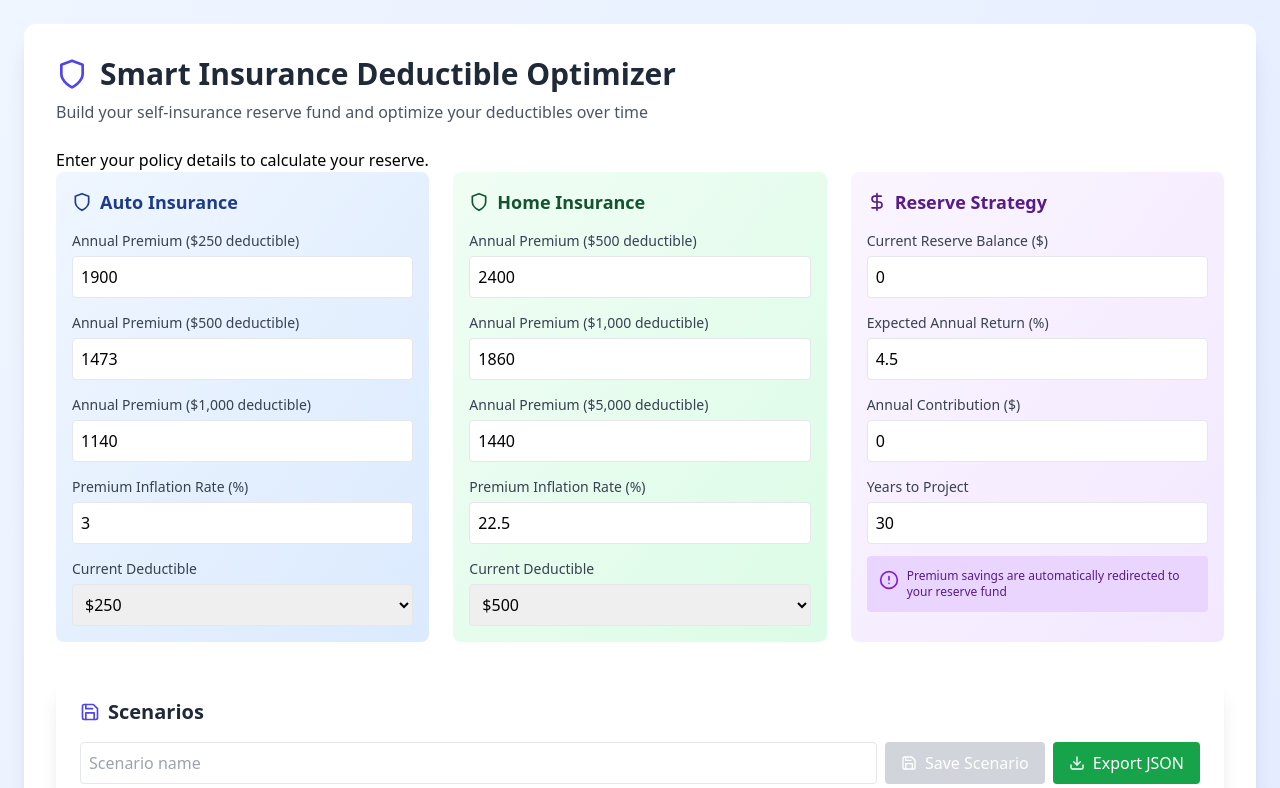
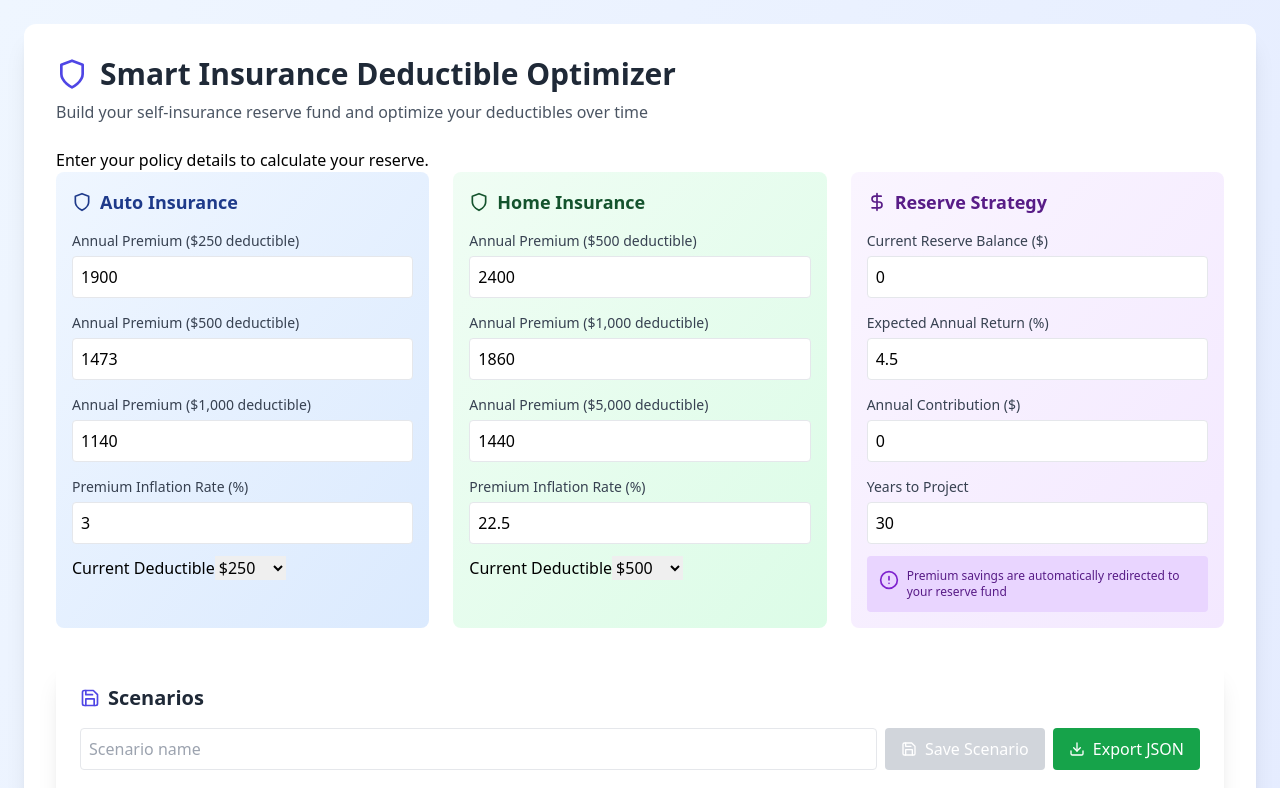
Before and after one commit to GetDigitalOS/smartinsuredreserve, a Next.js app: page / in a window 1280 px wide. Shown: the top 788 px of the page. Built offline with nearby package versions, Linux system fonts and the light colour scheme.

Commit message:
refactor: reuse SelectField for optimizer deductibles

```diff
--- a/src/components/InsuranceOptimizer.tsx
+++ b/src/components/InsuranceOptimizer.tsx
@@ -10,6 +10,7 @@ import ProjectionTable from './ProjectionTable';
 import ReportActions from './ReportActions';
 import FirstUseNotice from './FirstUseNotice';
 import InsightsPanel from './InsightsPanel';
+import SelectField from './SelectField';
 import type { ProjectionInputs, ProjectionRow } from '../lib/types';
 
 const FieldError: React.FC<{ id: string; message?: string }> = ({ id, message }) =>
@@ -80,14 +81,17 @@ const InsuranceOptimizer: React.FC = () => {
                   <input id="autoInflation" type="number" step="0.1" value={inputs.autoInflation} onChange={(e) => handleInputChange('autoInflation', e.target.value)} aria-invalid={!!validation.errors.autoInflation} aria-describedby={validation.errors.autoInflation ? 'autoInflation-error' : undefined} className="w-full p-2 border rounded mt-1" />
                   <FieldError id="autoInflation-error" message={validation.errors.autoInflation} />
                 </div>
-                <div>
-                  <label htmlFor="autoCurrentDeductible" className="text-sm font-medium text-gray-700">Current Deductible</label>
-                  <select id="autoCurrentDeductible" value={inputs.autoCurrentDeductible} onChange={(e) => handleInputChange('autoCurrentDeductible', e.target.value)} className="w-full p-2 border rounded mt-1">
-                    <option value={250}>$250</option>
-                    <option value={500}>$500</option>
-                    <option value={1000}>$1,000</option>
-                  </select>
-                </div>
+                <SelectField
+                  id="autoCurrentDeductible"
+                  label="Current Deductible"
+                  value={inputs.autoCurrentDeductible}
+                  onChange={(value) => handleInputChange('autoCurrentDeductible', value)}
+                  options={[
+                    { value: 250, label: '$250' },
+                    { value: 500, label: '$500' },
+                    { value: 1000, label: '$1,000' }
+                  ]}
+                />
               </div>
             </div>
 
@@ -117,14 +121,17 @@ const InsuranceOptimizer: React.FC = () => {
                   <input id="homeInflation" type="number" step="0.1" value={inputs.homeInflation} onChange={(e) => handleInputChange('homeInflation', e.target.value)} aria-invalid={!!validation.errors.homeInflation} aria-describedby={validation.errors.homeInflation ? 'homeInflation-error' : undefined} className="w-full p-2 border rounded mt-1" />
                   <FieldError id="homeInflation-error" message={validation.errors.homeInflation} />
                 </div>
-                <div>
-                  <label htmlFor="homeCurrentDeductible" className="text-sm font-medium text-gray-700">Current Deductible</label>
-                  <select id="homeCurrentDeductible" value={inputs.homeCurrentDeductible} onChange={(e) => handleInputChange('homeCurrentDeductible', e.target.value)} className="w-full p-2 border rounded mt-1">
-                    <option value={500}>$500</option>
-                    <option value={1000}>$1,000</option>
-                    <option value={5000}>$5,000</option>
-                  </select>
-                </div>
+                <SelectField
+                  id="homeCurrentDeductible"
+                  label="Current Deductible"
+                  value={inputs.homeCurrentDeductible}
+                  onChange={(value) => handleInputChange('homeCurrentDeductible', value)}
+                  options={[
+                    { value: 500, label: '$500' },
+                    { value: 1000, label: '$1,000' },
+                    { value: 5000, label: '$5,000' }
+                  ]}
+                />
               </div>
             </div>
 
```
Also changed, not shown: .hub/chunk-result.json, 1 other file (tests, documents, lock files or other folders).
